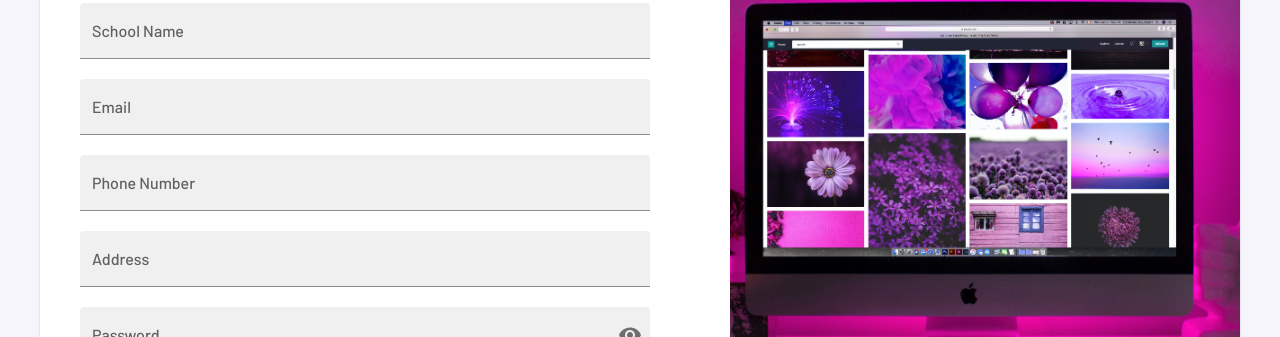
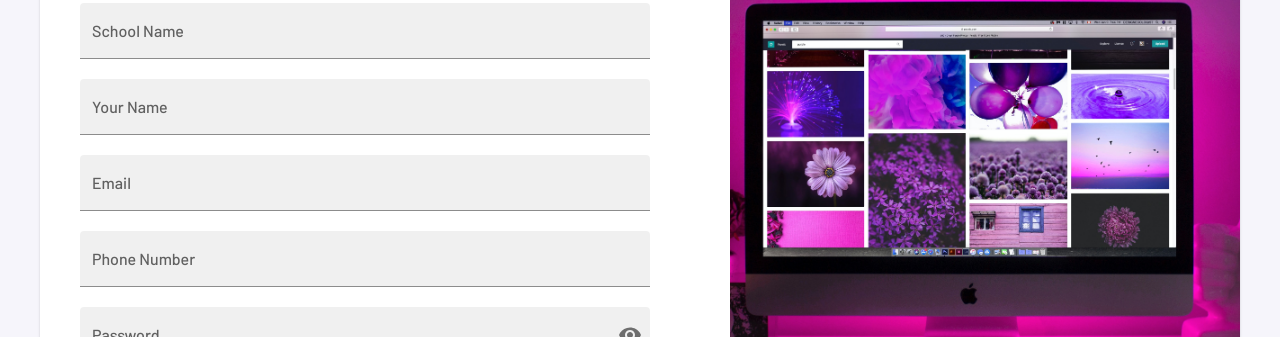
Before and after one commit to programming-agency/school-management-admin, a React (Create React App) app: page /auth/register in a window 1280 px wide. Shown: the part 177-514 px from the top of the page. Built offline with nearby package versions, Linux system fonts and the light colour scheme.

Commit message:
Register setUp

```diff
--- a/package.json
+++ b/package.json
@@ -20,6 +20,7 @@
     "apexcharts": "^3.42.0",
     "axios": "^1.5.1",
     "chart.js": "^4.4.0",
+    "cloudinary": "^1.41.0",
     "react": "^18.2.0",
     "react-apexcharts": "^1.4.1",
     "react-barcode": "^1.4.6",
--- a/src/components/Tabel/Tables.tsx
+++ b/src/components/Tabel/Tables.tsx
@@ -4,6 +4,8 @@ import MenuItem from '@mui/material/MenuItem';
 import MoreVertIcon from '@mui/icons-material/MoreVert';
 import EditIcon from '@mui/icons-material/Edit';
 import DeleteIcon from '@mui/icons-material/Delete';
+
+
 
 export const Tables = () => {
 
@@ -63,6 +65,7 @@ export const Tables = () => {
 
           </TableCell>
         </TableBody>
+
         <TableBody>
           <TableCell align='left' ><img className='h-10' src="/teachericon.png" alt="" />  </TableCell>
           <TableCell align='left' >Mr. Nimur Hasan</TableCell>
--- /dev/null
+++ b/src/config/cloudinaryConfig.ts
@@ -0,0 +1,12 @@
+// cloudinaryConfig.ts
+
+import { v2 as cloudinary } from 'cloudinary';
+
+// Initialize Cloudinary with your configuration
+cloudinary.config({
+    cloud_name: 'dofqwdx2y',
+    api_key: '512147963287944',
+    api_secret: 'cUu_rBWyIKGwiXyznpxXsVTwrBk',
+});
+
+export default cloudinary;
--- a/src/pages/AddStudent/AddStudent.tsx
+++ b/src/pages/AddStudent/AddStudent.tsx
@@ -5,6 +5,8 @@ import Button from '@mui/material/Button';
 import Grid from '@mui/material/Grid';
 import MenuItem from '@mui/material/MenuItem';
 import axios from 'axios';
+import { SERVER_URL } from '../../config/config';
+
 
 interface FormData {
     studentName: string;
@@ -25,7 +27,7 @@ export const AddStudent = () => {
     const onSubmit: SubmitHandler<FormData> = async (data) => {
         console.log(data);
         try {
-            const response = await axios.post('http://localhost:5000/api/students', data);
+            const response = await axios.post(`${SERVER_URL}/api/students`, data);
             console.log('Data uploaded successfully', response.data);
         } catch (error) {
             console.error('Error uploading data', error);
--- a/src/pages/AddTeacher/AddTeacher.tsx
+++ b/src/pages/AddTeacher/AddTeacher.tsx
@@ -5,6 +5,8 @@ import Button from '@mui/material/Button';
 import Grid from '@mui/material/Grid';
 import MenuItem from '@mui/material/MenuItem';
 import axios from 'axios';
+import { SERVER_URL } from '../../config/config';
+
 
 interface FormData {
   name: string;
@@ -35,7 +37,7 @@ export const AddTeacher = () => {
   const onSubmit: SubmitHandler<FormData> = async (data) => {
     console.log(data);
     try {
-      const response = await axios.post('http://localhost:5000/api/teacher', data);
+      const response = await axios.post(`${SERVER_URL}/api/teachers`, data);
       console.log('Data uploaded successfully', response.data);
     } catch (error) {
       console.error('Error uploading data', error);
--- a/src/pages/Teacher/Teacher.tsx
+++ b/src/pages/Teacher/Teacher.tsx
@@ -19,7 +19,6 @@ export const Teacher = () => {
 
     return (
         <Box>
-
                 <Box className='flex justify-between items-center px-'>
                     <Typography variant="h6" component="div">Invoice</Typography>
                     <Link to={Paths.ADD_TEACHER}>
@@ -54,6 +53,8 @@ export const Teacher = () => {
                 </Paper>
             </Box>
             {/* show Teacher */}
+
+
             <Box>
                 <Tables />
             </Box>
--- a/src/pages/auth/Login/Login.tsx
+++ b/src/pages/auth/Login/Login.tsx
@@ -6,6 +6,8 @@ import { yupResolver } from "@hookform/resolvers/yup";
 import Visibility from '@mui/icons-material/Visibility';
 import VisibilityOff from '@mui/icons-material/VisibilityOff';
 import { Link } from 'react-router-dom';
+import axios from 'axios';
+import { SERVER_URL } from '../../../config/config';
 
 interface FormData {
   email: string;
@@ -28,8 +30,15 @@ export default function Login() {
   } = useForm<FormData>({
     resolver: yupResolver(schema),
   });
-  const onSubmit = (data: FormData) => {
-    console.log(data); // Submit your form data here
+  const onSubmit = async (data: FormData) => {
+    console.log(data);
+
+    try {
+      const response = await axios.post(`${SERVER_URL}/api/login`, data)
+      console.log("User Login Successfully", response.data);
+    } catch (error) {
+      console.log(error);
+    }
   };
 
 
@@ -95,7 +104,7 @@ export default function Login() {
             <Box className="text-center">I Have No Account, Please <Link className='text-red-500' to='/auth/register'>Register</Link> </Box>
           </form>
           {/* image section */}
-          <Box sx={{backgroundImage: 'url(/auth-bg.jpg)'}} className='flex-grow bg-cover bg-center bg-no-repeat h-full bg-blue-400'/>
+          <Box sx={{ backgroundImage: 'url(/auth-bg.jpg)' }} className='flex-grow bg-cover bg-center bg-no-repeat h-full bg-blue-400' />
         </Box>
       </Paper>
     </Box>
--- a/src/pages/auth/Register/Register.tsx
+++ b/src/pages/auth/Register/Register.tsx
@@ -6,19 +6,22 @@ import { Link } from 'react-router-dom';
 import { useForm, } from "react-hook-form";
 import { yupResolver } from "@hookform/resolvers/yup"
 import * as yup from "yup"
+import axios from 'axios';
+import { SERVER_URL } from '../../../config/config';
 
 interface FormData {
   schoolName: string;
+  name: string;
   email: string;
   phone: string;
-  address: string;
   password: string;
 }
 
+// Yep validation
 const schema = yup
   .object({
     schoolName: yup.string().required("Name is required"),
-    address: yup.string().required("address is required"),
+    name: yup.string().required("Name is required"),
     email: yup.string().email("Invalid email").required("Email is required"),
     phone: yup.string().matches(/^(?:\+8801\d{9}|01\d{9})$/, "Phone number is not valid").required("Phone Number is required"),
     password: yup
@@ -40,7 +43,18 @@ export default function Register() {
     resolver: yupResolver(schema),
   });
 
-  const onSubmit = (data: FormData) => console.log(data);
+  const onSubmit = async (data: FormData) => {
+    console.log(data);
+    try {
+      const response = await axios.post(`${SERVER_URL}/api/register`, data)
+      console.log("User create successFully", response.data);
+    } catch (error) {
+      console.log(error);
+
+    }
+
+  }
+
 
   // show hide password
   const [showPassword, setShowPassword] = React.useState(false);
@@ -68,6 +82,17 @@ export default function Register() {
                 helperText={errors.schoolName?.message}
               />
             </Box>
+            <Box>
+              < TextField
+                variant="filled"
+                fullWidth
+                label='Your Name'
+                {...register("name")}
+                error={Boolean(errors.name)}
+                helperText={errors.name?.message}
+              />
+            </Box>
+
             <Box >
               <TextField
                 label="Email"
@@ -89,16 +114,7 @@ export default function Register() {
                 helperText={errors.phone?.message}
               />
             </Box>
-            <Box>
-              < TextField
-                variant="filled"
-                fullWidth
-                label='Address'
-                {...register("address")}
-                error={Boolean(errors.address)}
-                helperText={errors.address?.message}
-              />
-            </Box>
+
             <FormControl variant="filled" fullWidth error={Boolean(errors.password)}>
               <InputLabel htmlFor="filled-adornment-password">
                 Password
```
Also changed, not shown: src/components/test.tsx (added, +207 -0 lines), 1 other file (tests, documents, lock files or other folders).
